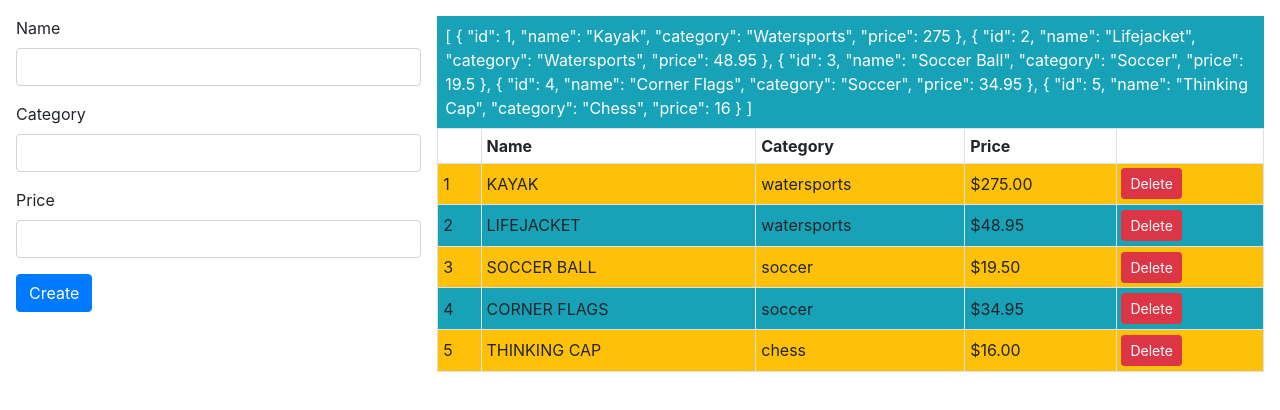
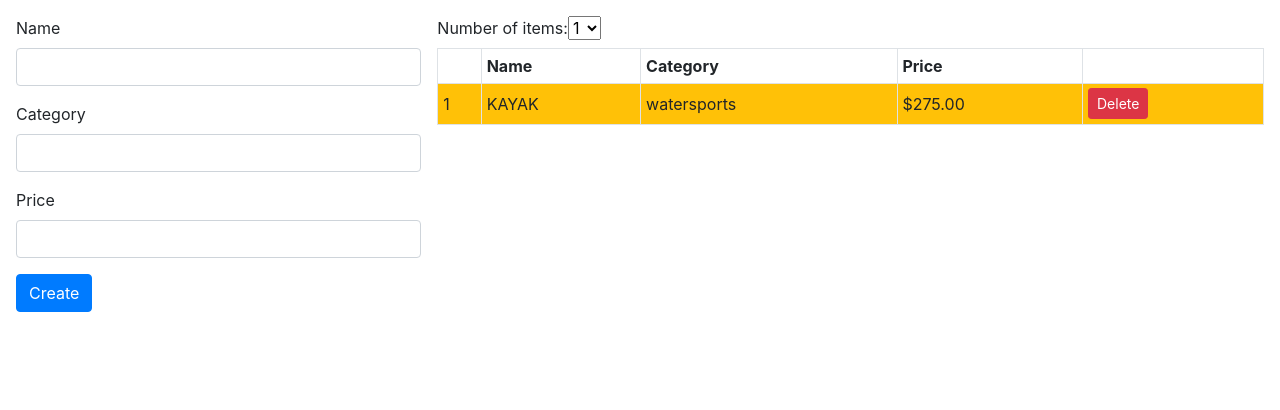
Before and after one commit to rene-copaga/example, an Angular app: page / in a window 1280 px wide. Shown: the top 410 px of the page. Built offline with nearby package versions, Linux system fonts and the light colour scheme.

Commit message:
Slicing Data Arrays

```diff
--- a/src/app/productTable.component.html
+++ b/src/app/productTable.component.html
@@ -1,10 +1,15 @@
-<div class="bg-info p-2 text-white">
-    <div>{{ getProducts() | json }}</div>
+<div>
+    <label>Number of items:</label>
+    <select [value]="itemCount || 1" (change)="itemCount=$event.target.value">
+        <option *ngFor="let item of getProducts(); let i = index" [value]="i + 1">
+            {{i + 1}}
+        </option>
+    </select>
 </div>
 
 <table class="table table-sm table-bordered table-striped">
     <tr><th></th><th>Name</th><th>Category</th><th>Price</th><th></th></tr>
-    <tr *paFor="let item of getProducts() | filter:categoryFilter;
+    <tr *paFor="let item of getProducts() | slice:0:(itemCount || 1);
             let i = index; let odd = odd; let even = even"
             [class.bg-info]="odd" [class.bg-warning]="even">
         <td style="vertical-align:middle">{{i + 1}}</td>
```
